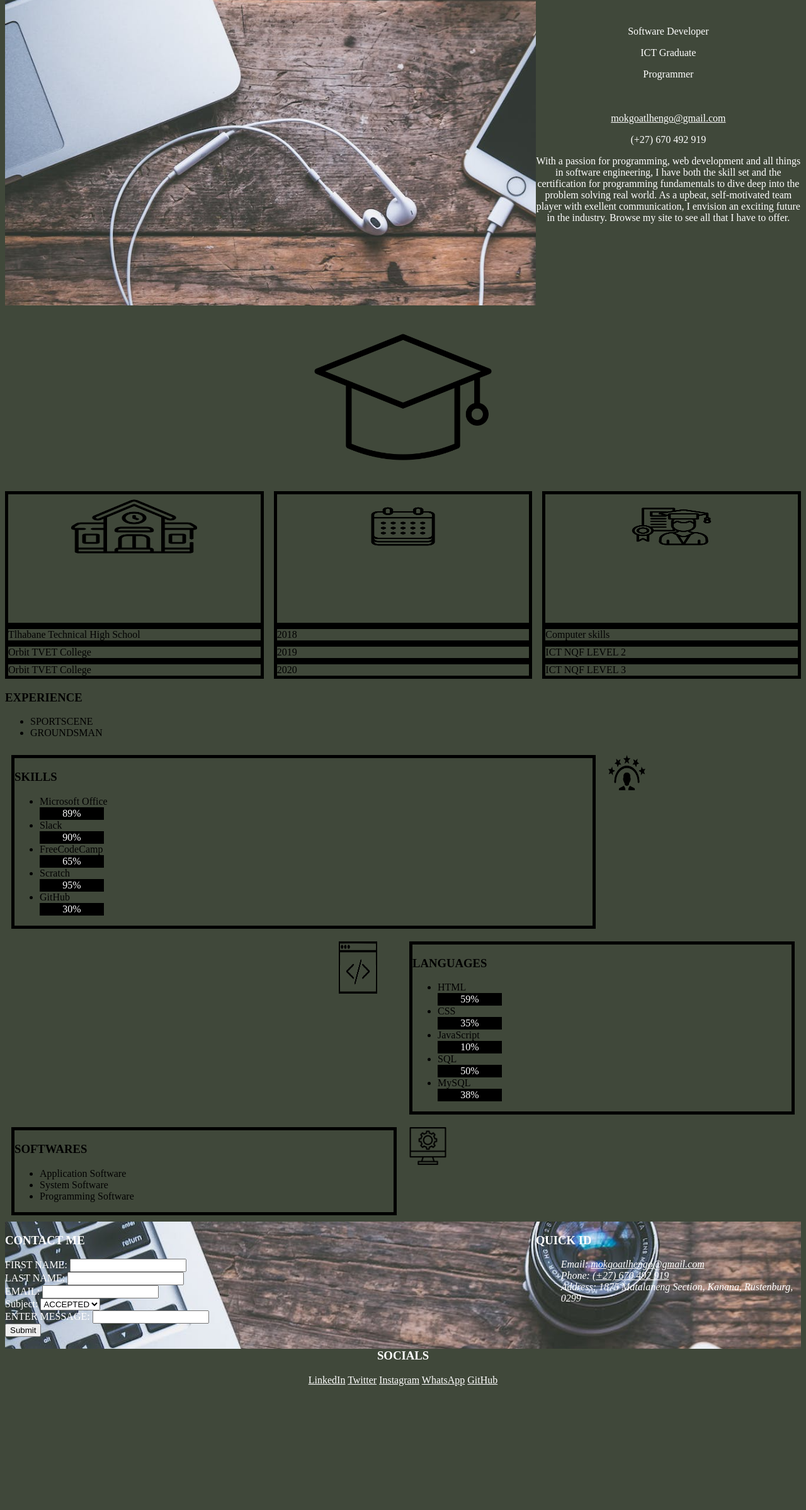
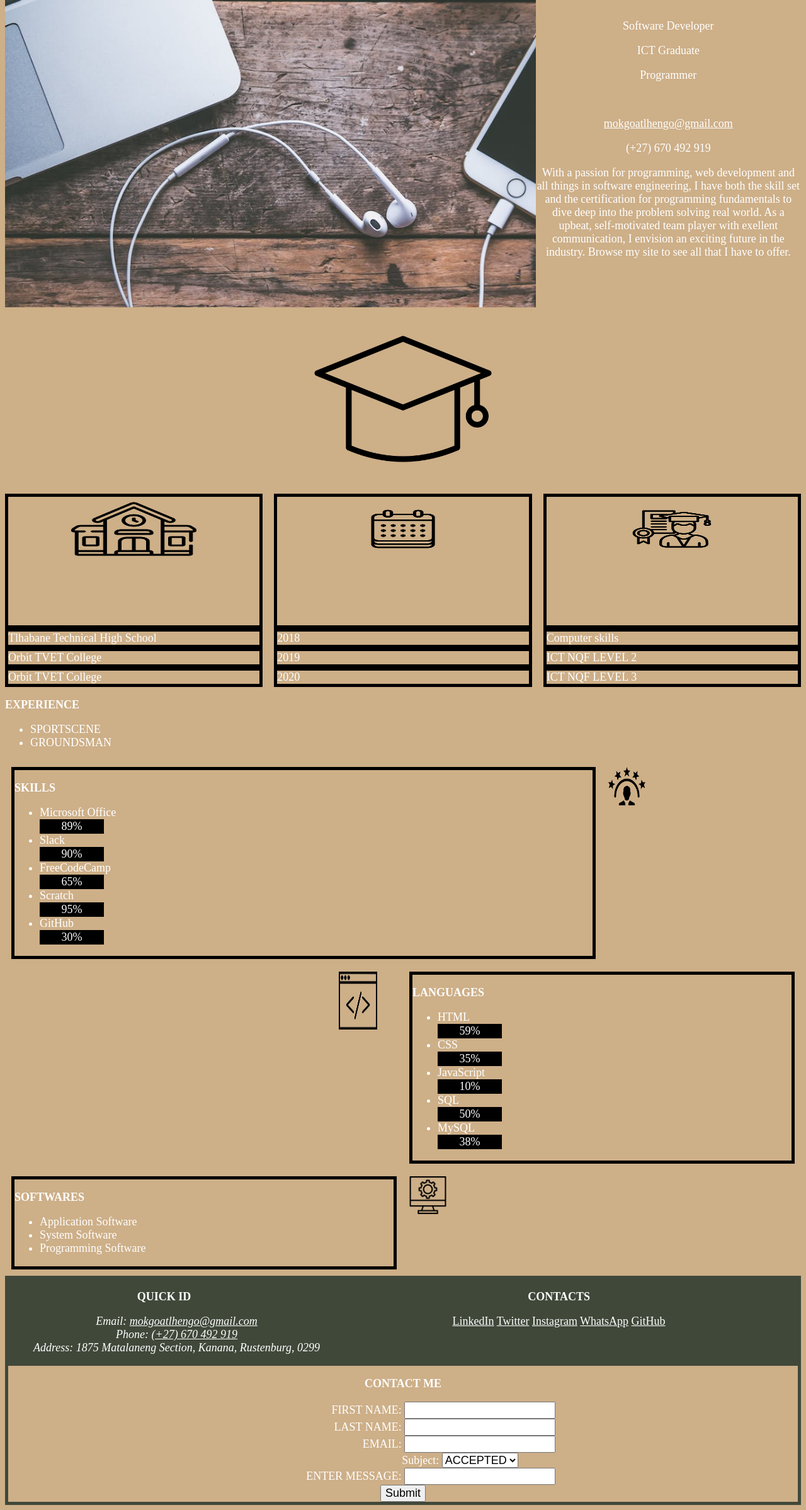
Before and after one commit to OratileMokgoatlheng/ORAMOK883_BCL2302_NAEEM_ORATILE_MOKGOATLHENG_FINAL_DIGITAL_RESUME, a plain HTML site: page src/index.html in a window 1280 px wide. Shown: the part 271-2669 px from the top of the page at 63% size. Before the commit the page ends 2480 px from the top, so only its background shows below. Drawn offline with Linux system fonts and the light colour scheme; files whose address does not match are found by name.

Commit message:
figmaFile_Added

```diff
--- a/src/css/stylesheet.css
+++ b/src/css/stylesheet.css
@@ -1,7 +1,7 @@
 /* My font famile for the whole code */
 body{
     font-family:'Times New Roman', Times, serif;
-    background-color: #40483a;
+    background-color: rgb(205, 175, 136);
 }
 /* ---------------------------------------HEADER---------------------- */
 /* Centers flexboxes */
@@ -117,6 +117,10 @@ body{
 
 /*------------------------------------------------------ ARTICLE---------------------------------------------------------- */
 
+/* The font color for the artocle will be white */
+.article{
+    color:rgb(255, 255, 255)
+}
 /* Displays the icon images in three size grid and leaves spaces between */
 .grid-line{
     display: grid;
@@ -198,9 +202,7 @@ body{
 
 /* The background image will the same as hero image with white font */
 .footer{
-    background-image: url(/src/media/heroImage.jpeg);
-    background-size: cover;
-    background-repeat: no-repeat;
+
     color: white;
 }
 
@@ -217,22 +219,30 @@ body{
 /* The secon flex-box will flex the quick id container and the form  */
 .flex1{
     display: flex;
+    background-color:#40483a;
 }
 
 /* The quick id will take smaller space than the form container */
 .quick-id{
-    flex: 1;
+    text-align: center;
 }
 
 /* The form takes the larger space in the footer section */
 .form{
-    flex: 2;
+    text-align: center;
+    border: 5px solid #40483a;
+}
+
+label{
+    width: 240px;
+    display: inline-block;
+    text-align: right;
 }
 
 /* The contacts section has its own background color that is similar to the body*/
 #contacts{
-    background-color:#40483a;
     text-align: center;
+    flex: 1
 }
 
 /* The contacts links will be set to color white */
@@ -244,3 +254,105 @@ body{
 #contacts a:hover, .footer a:hover{
     color: black;
 }
+
+ /* ---------------------------------------- MEDIA QUERY ---------------------------------------------------- */
+
+ /* FOR MOBILE */
+@media screen and (max-width: 475px) {
+    *{
+        font-size:small
+    }
+
+    .nav li{
+        display: inline;
+        margin-right: 0;
+    }
+
+    .flex{
+        display:contents
+    }
+
+    .flex-1{
+        height: 200px;
+    }
+
+    #media{
+        display: grid;
+        grid-template-columns: 1fr 1fr;
+        border: 2px solid rgb(0, 0, 0);
+    }
+
+    .experience li{
+        display: inline;
+    }
+
+    .proficiency{
+        display: contents;
+    }
+
+    .pro img{
+        display: none;
+    }
+    .flex1{
+        display: contents;
+    }
+}
+
+/* ---------------------FOR TABLET--------------- */
+
+@media screen and (min-width: 476px) {
+    *{
+        font-size:medium
+    }
+
+    .flex{
+        display:contents
+    }
+
+    .flex-1{
+        height:360px;
+    }
+
+    #media{
+        display: grid;
+        grid-template-columns: 1fr 1fr;
+        border: 2px solid rgb(0, 0, 0);
+    }
+
+    .proficiency{
+        display: contents;
+    }
+
+    .pro img{
+        display: none;
+    }
+}
+
+/* FOR LAPTOP */
+@media screen and (min-width: 1024px) {
+    *{
+        font-size:large
+    }
+
+    .flex-1{
+        height: 700px;
+    }
+
+    .flex{
+        display: flex;
+    }
+    #media{
+        display: contents;
+        grid-template-columns: 1fr 1fr;
+        border: 2px solid rgb(0, 0, 0);
+    }
+
+
+    .proficiency{
+        display: grid;
+    }
+
+    .pro img{
+        display: grid;
+    }
+}
--- a/src/index.html
+++ b/src/index.html
@@ -40,7 +40,8 @@
 
                                     <li><a href="https://github.com/OratileMokgoatlheng" target="_blank">GitHub</a></li>
                                     <li><a href="#">LinkedIn</a></li>
-                                    <li><a href="https://instagram.com/r.atzii?igshid=NzAzN2Q1NTE=" target="_blank">Instagram</a></li>
+                                    <li><a href="https://instagram.com/r.atzii?igshid=NzAzN2Q1NTE="
+                                            target="_blank">Instagram</a></li>
                                     <li><a href="#whatsapp">WhatsApp</a></li>
                                     <li><a href="https://twitter.com/_ratzii_" target="_blank">Twitter</a></li>
 
@@ -68,7 +69,7 @@
                         <!-- FLEX-BOX 2 -->
                         <div class="flex-2">
 
-                            <!-- PICTURE ELEMENT -->
+                            <!-- PICTURE ELEMENT & PROFILE CODE -->
                             <div class="pictures">
                                 <picture>
 
@@ -80,11 +81,12 @@
                                 </picture>
                             </div>
 
-                            <!-- PROFILE CODE -->
+
                             <div class="name">
                                 <h1>ORATILE MOKGOATLHENG</h1>
 
                                 <!-- PROFESSION -->
+                                <div id="media">
                                     <div id="info">
                                         <p>Software Developer</p>
                                         <p>ICT Graduate</p>
@@ -96,7 +98,7 @@
                                         <p><a href="">mokgoatlhengo@gmail.com</a></p>
                                         <p>(+27) 670 492 919</p>
                                     </div>
-
+                                </div>
                                 <!-- INTRODUCTORY STATEMENT -->
                                 <div class="intro">
 
@@ -266,12 +268,36 @@
 <!-- FOOTER -->
 <footer>
     <div class="footer">
+        <div class="form">
+
+
 
             <!-- SECOND FLEX-BOX -->
             <div class="flex1">
 
-            <div class="form">
+                <!-- MY DETAILS -->
+                <div class="quick-id">
+                    <h3>QUICK ID</h3>
+                    <address>
+                        <ul>
+                            <li>Email: <a href="">mokgoatlhengo@gmail.com</a></li>
+                            <li>Phone: <u>(+27) 670 492 919</u></li>
+                            <li>Address: 1875 Matalaneng Section, Kanana, Rustenburg, 0299</li>
+                        </ul>
+                    </address>
+                </div>
 
+                <div id="contacts">
+
+                    <!-- SOCIAL MEDIA PROFILES -->
+                    <h3>CONTACTS</h3>
+                    <a href="">LinkedIn</a>
+                    <a href="https://twitter.com/_ratzii_">Twitter</a>
+                    <a href="https://instagram.com/r.atzii?igshid=NzAzN2Q1NTE=" target="_blank">Instagram</a>
+                    <a id="whatsapp" href="">WhatsApp</a>
+                    <a href="https://github.com/OratileMokgoatlheng" target="_blank">GitHub</a>
+                </div>
+            </div>
             <h3>CONTACT ME</h3>
 
             <!-- FORM -->
@@ -307,31 +333,7 @@
             </form>
 
         </div>
-        </div>
 
-        <!-- MY DETAILS -->
-        <div class="quick-id">
-            <h3>QUICK ID</h3>
-            <address>
-                <ul>
-                    <li>Email: <a href="">mokgoatlhengo@gmail.com</a></li>
-                    <li>Phone: <u>(+27) 670 492 919</u></li>
-                    <li>Address: 1875 Matalaneng Section, Kanana, Rustenburg, 0299</li>
-                </ul>
-            </address>
-        </div>
-    </div>
-    <div id="contacts">
-
-        <!-- SOCIAL MEDIA PROFILES -->
-        <h3>SOCIALS</h3>
-        <a href="">LinkedIn</a>
-        <a href="https://twitter.com/_ratzii_">Twitter</a>
-        <a href="https://instagram.com/r.atzii?igshid=NzAzN2Q1NTE=" target="_blank">Instagram</a>
-        <a id="whatsapp" href="">WhatsApp</a>
-        <a href="https://github.com/OratileMokgoatlheng" target="_blank">GitHub</a>
-    </div>
-    </div>
 </footer>
 
 </html>
```
Also changed, not shown: 1 other file. Lines whose indentation alone changed are shown as unchanged.
